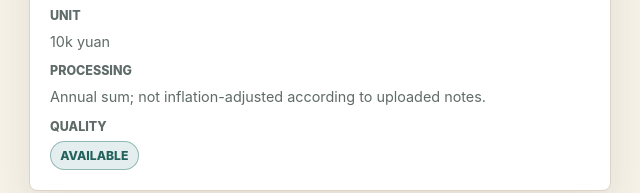
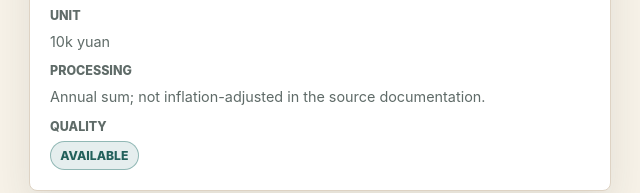
Before and after one commit to aboutsssa/Post-disaster-recovery-observatory, an Astro site: page /Post-disaster-recovery-observatory/cases/wenchuan-2008 in a window 1280 px wide. Shown: the part 8008-8201 px from the top of the page, 21-661 px from the left. Built offline with nearby package versions, Linux system fonts and the light colour scheme; Astro itself is replaced by a stand-in of ours.

Commit message:
Clean chart provenance wording

```diff
--- a/src/pages/cases/wenchuan-2008.astro
+++ b/src/pages/cases/wenchuan-2008.astro
@@ -11,7 +11,7 @@ const chart = (key) => ({
   points: panel.series[key],
   source: "Wenchuan county panel dataset",
   unit: panel.chart_meta[key].unit,
-  method: panel.chart_meta[key].method,
+  method: panel.chart_meta[key].method.replace("according to uploaded notes", "in the source documentation"),
   status: "available",
   eventYear: panel.event_year
 });
```
